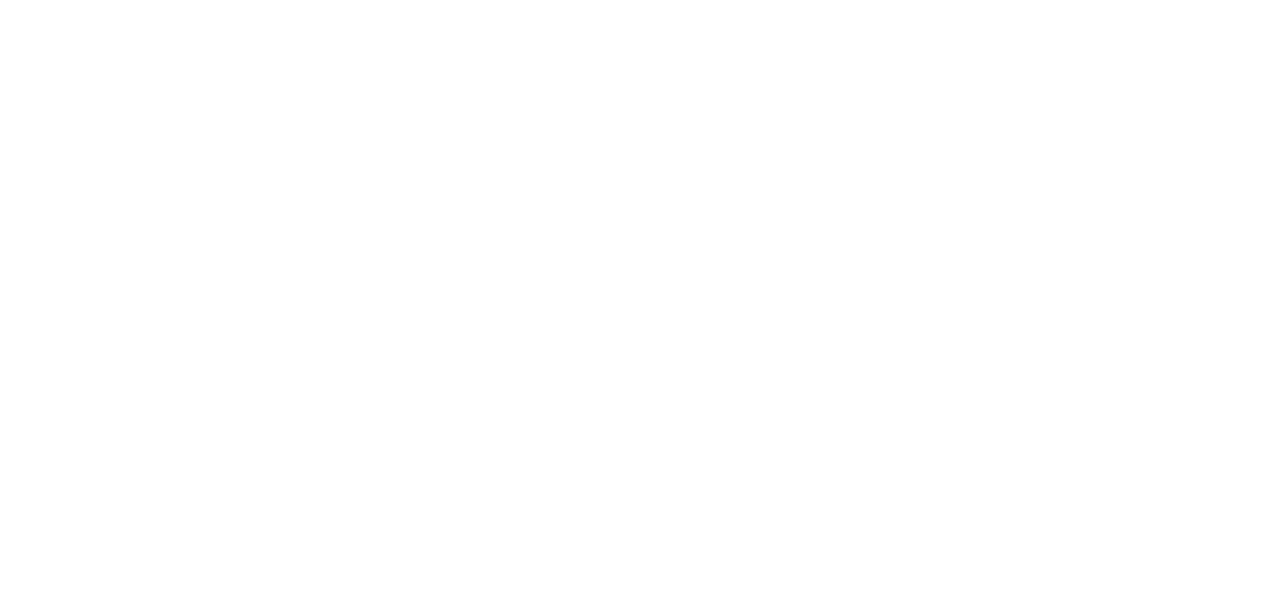
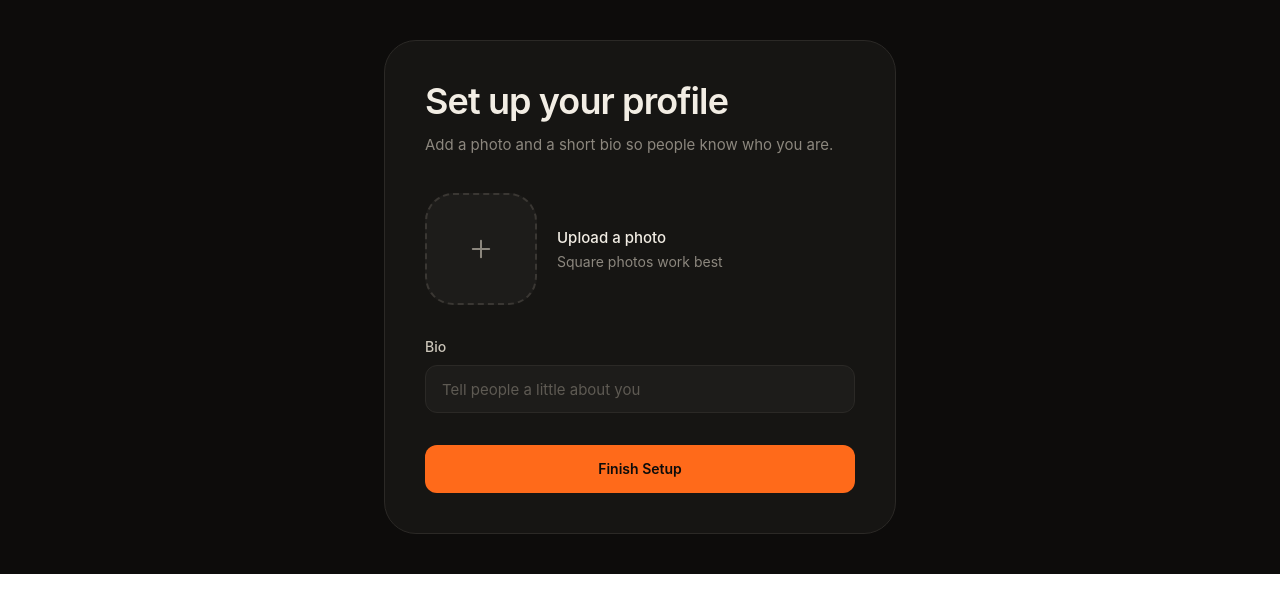
Before and after one commit to amitbishnoii/chatApp, a React (Vite) app in the folder client/: page /setup in a window 1280 px wide. Before the commit this address had no page. Shown: the top 612 px of the page. Built offline with nearby package versions, Linux system fonts and the light colour scheme.

Commit message:
create setup profile page and update styles

```diff
--- a/client/src/App.tsx
+++ b/client/src/App.tsx
@@ -2,6 +2,7 @@ import { BrowserRouter, Route, Routes } from "react-router-dom";
 import Login from "./pages/Login";
 import SignUp from "./pages/SignUp";
 import AuthProvider from "./contexts/AuthProvider";
+import SetupProfile from "./pages/SetupProfile";
 
 const App = () => {
     return (
@@ -9,7 +10,8 @@ const App = () => {
             <BrowserRouter>
                 <Routes>
                     <Route path="/login" element={<Login />} />
-                    <Route path="/sign-up" element={<SignUp />} />
+                    <Route path="/signup" element={<SignUp />} />
+                    <Route path="/setup" element={<SetupProfile />} />
                 </Routes>
             </BrowserRouter>
         </AuthProvider>
--- a/client/src/contexts/AuthContext.ts
+++ b/client/src/contexts/AuthContext.ts
@@ -3,6 +3,7 @@ import { createContext } from "react";
 interface User {
     id: string;
     accessToken: string;
+    username: string;
     role: "admin" | "user";
 }
 
--- a/client/src/contexts/AuthProvider.tsx
+++ b/client/src/contexts/AuthProvider.tsx
@@ -5,6 +5,7 @@ import { useEffect, useState } from "react";
 type loginData = {
     role: "admin" | "user";
     accessToken: string;
+    username: string;
     id: string;
 };
 
@@ -17,8 +18,14 @@ const AuthProvider = ({ children }: { children: React.ReactNode }) => {
             const accessToken = localStorage.getItem("token");
             const id = localStorage.getItem("ID");
             const role = localStorage.getItem("role");
-            if (accessToken && id && role) {
-                setUser({ accessToken, id, role: role as loginData["role"] });
+            const username = localStorage.getItem("username");
+            if (accessToken && id && role && username) {
+                setUser({
+                    accessToken,
+                    id,
+                    role: role as loginData["role"],
+                    username,
+                });
             }
             setIsLoading(false);
         };
@@ -27,12 +34,14 @@ const AuthProvider = ({ children }: { children: React.ReactNode }) => {
 
     const login = (user: loginData) => {
         localStorage.setItem("token", user.accessToken);
+        localStorage.setItem("username", user.username);
         localStorage.setItem("role", user.role);
         localStorage.setItem("ID", user.id);
         setUser(user);
     };
     const logout = () => {
         localStorage.removeItem("token");
+        localStorage.removeItem("username");
         localStorage.removeItem("ID");
         localStorage.removeItem("role");
         setUser(null);
--- a/client/src/pages/Login.tsx
+++ b/client/src/pages/Login.tsx
@@ -23,7 +23,12 @@ const Login = () => {
             setError(loginRes.message);
             return;
         }
-        console.log(loginRes);
+        login({
+            role: loginRes.userInfo.role,
+            accessToken: loginRes.token,
+            id: loginRes.userInfo._id,
+            username: loginRes.userInfo.username,
+        });
     };
 
     return (
--- /dev/null
+++ b/client/src/pages/SetupProfile.tsx
@@ -0,0 +1,119 @@
+import React, { useState } from "react";
+import { setupService } from "../services/userService";
+
+const SetupProfile = () => {
+    const [bio, setBio] = useState<string>("");
+    const [profilePicture, setProfilePicture] = useState<File | null>(null);
+    const [preview, setPreview] = useState<string | null>(null);
+
+    const handleFileChange = (e: React.ChangeEvent<HTMLInputElement>) => {
+        if (!e.target.files) {
+            return;
+        }
+        const selectedFile = e.target.files[0];
+        if (selectedFile) {
+            setProfilePicture(selectedFile);
+            setPreview(URL.createObjectURL(selectedFile));
+        }
+    };
+
+    const handleSubmit = async () => {
+        const payload = new FormData();
+        payload.append("profilePicture", profilePicture!);
+        payload.append("bio", bio);
+        const setupRes = await setupService(payload);
+    };
+
+    return (
+        <div className="flex items-center justify-center bg-[#0d0c0b] px-5 py-10 sm:px-10 lg:px-14">
+            <div className="w-full max-w-lg rounded-[2rem] border border-[#2b2926] bg-[#161513] p-7 sm:p-10">
+                <h1 className="text-3xl font-semibold tracking-tight text-[#f2ede4] sm:text-4xl">
+                    Set up your profile
+                </h1>
+                <p className="mt-3 text-[15px] leading-relaxed text-[#8c877e]">
+                    Add a photo and a short bio so people know who you are.
+                </p>
+
+                <div className="mt-9 space-y-8">
+                    {/* Photo */}
+                    <label
+                        htmlFor="picture"
+                        className="group flex cursor-pointer items-center gap-5"
+                    >
+                        <input
+                            id="picture"
+                            type="file"
+                            accept="image/*"
+                            onChange={handleFileChange}
+                            className="peer sr-only"
+                        />
+
+                        <span
+                            className={`relative flex h-28 w-28 shrink-0 items-center justify-center overflow-hidden rounded-[1.75rem] border-2 transition-all duration-200 peer-focus-visible:ring-4 peer-focus-visible:ring-[#ff6a1a]/40 ${
+                                preview
+                                    ? "border-transparent shadow-[6px_6px_0_0_#ff6a1a]"
+                                    : "border-dashed border-[#3a3733] bg-[#1d1c1a] group-hover:border-[#ff6a1a]"
+                            }`}
+                        >
+                            {preview ? (
+                                <img
+                                    src={preview}
+                                    alt="Profile preview"
+                                    className="h-full w-full object-cover"
+                                />
+                            ) : (
+                                <svg
+                                    viewBox="0 0 24 24"
+                                    fill="none"
+                                    stroke="currentColor"
+                                    strokeWidth="1.75"
+                                    strokeLinecap="round"
+                                    className="h-7 w-7 text-[#8c877e] transition-colors group-hover:text-[#ff6a1a]"
+                                    aria-hidden="true"
+                                >
+                                    <path d="M12 5v14M5 12h14" />
+                                </svg>
+                            )}
+                        </span>
+
+                        <span>
+                            <span className="block text-[15px] font-medium text-[#f2ede4]">
+                                {preview ? "Change photo" : "Upload a photo"}
+                            </span>
+                            <span className="mt-0.5 block text-sm text-[#8c877e]">
+                                Square photos work best
+                            </span>
+                        </span>
+                    </label>
+
+                    {/* Bio */}
+                    <div>
+                        <label
+                            htmlFor="bio"
+                            className="mb-2 block text-sm font-medium text-[#cbc5b9]"
+                        >
+                            Bio
+                        </label>
+                        <input
+                            id="bio"
+                            type="text"
+                            placeholder="Tell people a little about you"
+                            value={bio}
+                            onChange={(e) => setBio(e.target.value)}
+                            className="h-12 w-full rounded-xl border border-[#2b2926] bg-[#1d1c1a] px-4 text-[15px] text-[#f2ede4] outline-none transition placeholder:text-[#5e5a53] focus:border-[#ff6a1a] focus:ring-4 focus:ring-[#ff6a1a]/15"
+                        />
+                    </div>
+
+                    <button
+                        onClick={handleSubmit}
+                        className="flex h-12 w-full items-center justify-center rounded-xl bg-[#ff6a1a] px-4 text-sm font-semibold text-[#0d0c0b] transition hover:bg-[#ff8140] active:translate-y-px focus:outline-none focus-visible:ring-4 focus-visible:ring-[#ff6a1a]/30"
+                    >
+                        Finish Setup
+                    </button>
+                </div>
+            </div>
+        </div>
+    );
+};
+
+export default SetupProfile;
--- /dev/null
+++ b/client/src/services/userService.ts
@@ -0,0 +1,14 @@
+import axios from "axios";
+
+const userApi = axios.create({
+    baseURL: "http://localhost:3000/api/user",
+});
+
+export const setupService = async (data: FormData) => {
+    try {
+        const response = await userApi.post("/setup-profile", data);
+        console.log("request sent", response);
+
+        return response.data;
+    } catch (error) {}
+};
```
Also changed, not shown: client/src/pages/SignUp.tsx (+0 -15 lines).
